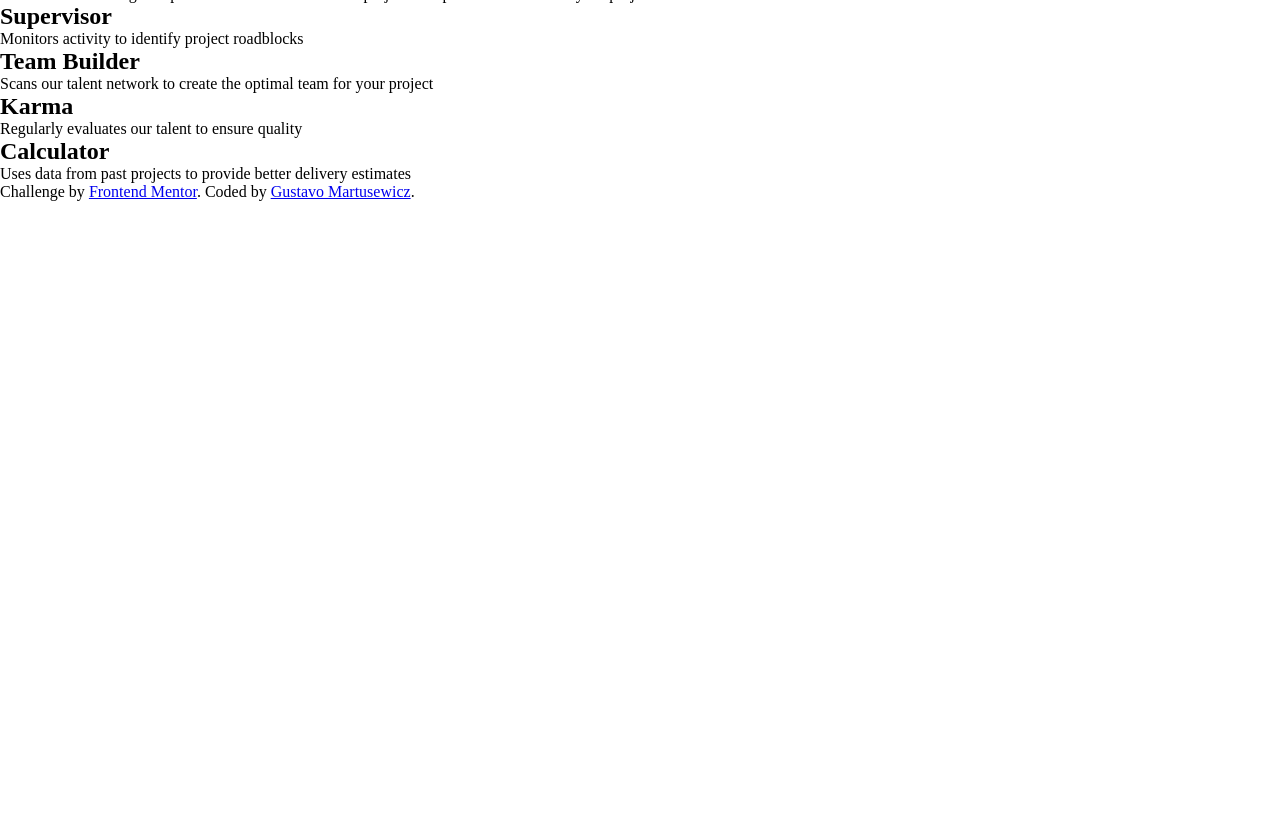
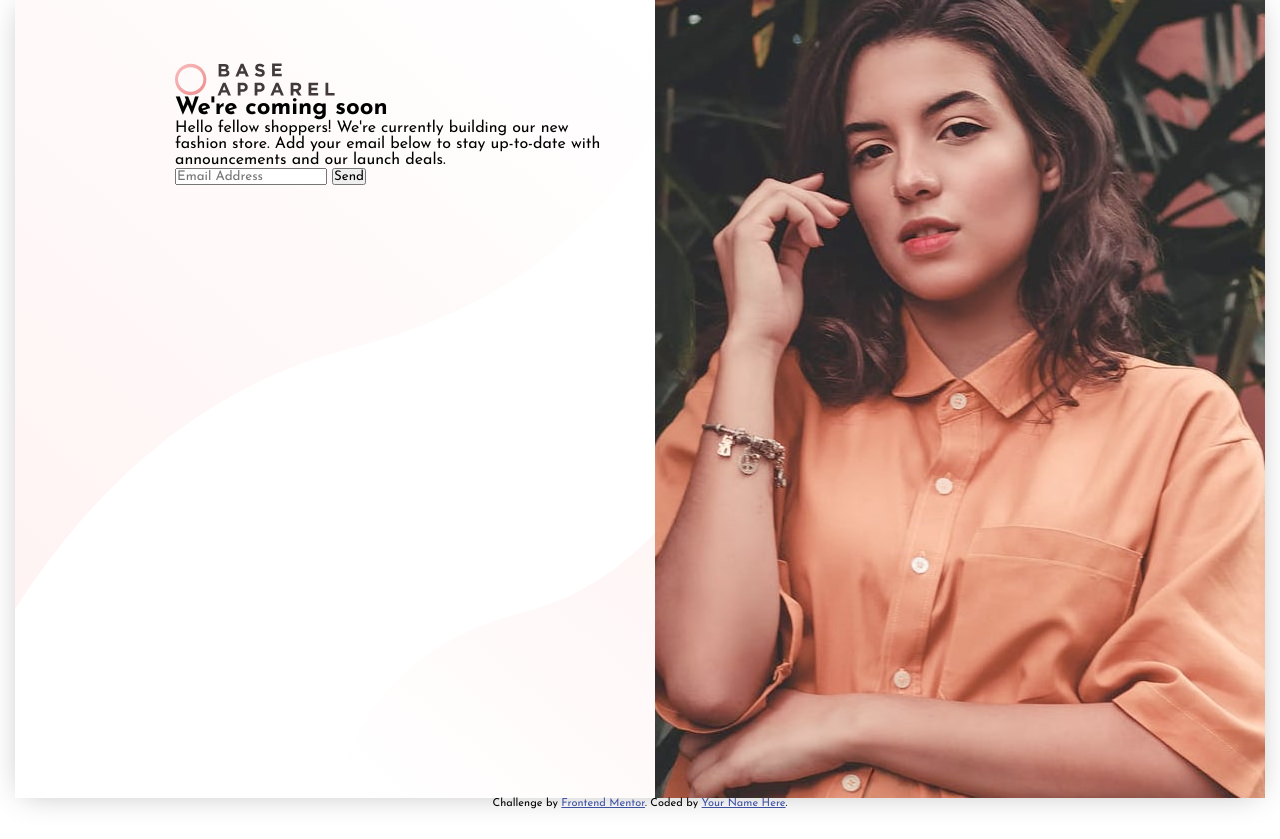
Before and after one commit to gustavom/frontend-mentor-challenge-04, a website: page src/index.html in a window 1280 px wide. Shown: the part 52-891 px from the top of the page. Before the commit the page ends 800 px from the top, so only its background shows below. Drawn offline with nearby package versions, Linux system fonts and the light colour scheme; files that its build step writes are made by us from their sources.

Commit message:
init design

```diff
--- a/src/assets/scss/styles.scss
+++ b/src/assets/scss/styles.scss
@@ -1,4 +1,6 @@
 @import "_mixins.scss";
+$redLight: hsl(0, 36%, 70%);
+$redSoft: hsl(0, 93%, 68%);
 * {
   margin: 0;
   padding: 0;
@@ -23,10 +25,41 @@ body {
 body,
 input,
 button {
+  font-family: "Josefin Sans", sans-serif;
 }
 
-p {
+.main {
+  width: 100%;
+  max-width: 1470px;
+  margin: 0 auto;
+  padding: 50px 15px 30px;
 }
-
-body {
+.comming-soon {
+  width: 100%;
+  box-shadow: 0 2px 30px -8px rgba(0, 0, 0, 0.3);
+  display: flex;
+  @include mqrange(768px, 5000px) {
+    min-height: 800px;
+  }
+  .contents {
+    flex-grow: 1;
+    background: url(../images/bg-pattern-desktop.svg) center no-repeat;
+    background-size: cover;
+    padding: 65px 30px 0 160px;
+    .logo {
+      background: url(../images/logo.svg) center no-repeat;
+      background-size: cover;
+      width: 160px;
+      height: 33px;
+      & > span {
+        position: absolute;
+        left: -9999px;
+      }
+    }
+  }
+  .photo {
+    flex: 0 0 610px;
+    background: url(../images/hero-desktop.jpg) center no-repeat;
+    background-size: cover;
+  }
 }
--- a/src/index.html
+++ b/src/index.html
@@ -1,59 +1,71 @@
 <!DOCTYPE html>
 <html lang="en">
   <head>
-  <meta charset="UTF-8">
-  <meta name="viewport" content="width=device-width, initial-scale=1.0"> <!-- displays site properly based on user's device -->
+    <meta charset="UTF-8" />
+    <meta name="viewport" content="width=device-width, initial-scale=1.0" />
+    <!-- displays site properly based on user's device -->
+    <link href="assets/css/styles.css" rel="stylesheet" />
+    <link rel="preconnect" href="https://fonts.gstatic.com" />
+    <link
+      href="https://fonts.googleapis.com/css2?family=Josefin+Sans:wght@100;200;300;400;500;600;700&display=swap"
+      rel="stylesheet"
+    />
+    <link
+      rel="icon"
+      type="image/png"
+      sizes="32x32"
+      href="./images/favicon-32x32.png"
+    />
 
-  <link rel="icon" type="image/png" sizes="32x32" href="./images/favicon-32x32.png">
-  <link href="https://fonts.googleapis.com/css2?family=Poppins:wght@200;400;600&display=swap" rel="stylesheet">
-  <link href="assets/css/styles.css" rel="stylesheet">
-  <title>Frontend Mentor | Four card feature section</title>
+    <title>Frontend Mentor | Base Apparel coming soon page</title>
 
     <!-- Feel free to remove these styles or customise in your own stylesheet 👍 -->
     <style>
-
+      .attribution {
+        font-size: 11px;
+        text-align: center;
+      }
+      .attribution a {
+        color: hsl(228, 45%, 44%);
+      }
     </style>
   </head>
   <body>
     <main class="main">
+      <section class="comming-soon">
+        <div class="contents">
+          <h1 class="logo">
+            <span>Base Apparel</span>
+          </h1>
+          <h2>We're coming soon</h2>
 
-  <header class="header">
-    <h1>
-      Reliable, efficient delivery
-  <span>Powered by Technology</span>
-    </h1>
+          <p>
+            Hello fellow shoppers! We're currently building our new fashion
+            store. Add your email below to stay up-to-date with announcements
+            and our launch deals.
+          </p>
 
- <p> Our Artificial Intelligence powered tools use millions of project data points
-  to ensure that your project is successful</p>
-  </header>
-
-  <section class="card-wrapper">
-    <div class="card supervisor">
-      <h2>Supervisor</h2>
-      <p>Monitors activity to identify project roadblocks</p>
+          <div class="form">
+            <form>
+              <input
+                type="email"
+                class="input-field"
+                required
+                placeholder="Email Address"
+              />
+              <button>Send</button>
+            </form>
           </div>
-
-    <div class="card team-builder">
-      <h2>Team Builder</h2>
-      <p>Scans our talent network to create the optimal team for your project</p>
         </div>
-
-    <div class="card karma">
-    <h2>Karma</h2>
-    <p>Regularly evaluates our talent to ensure quality</p>
-    </div>
-
-    <div class="card calculator">
-    <h2>Calculator</h2>
-    <p>Uses data from past projects to provide better delivery estimates</p>
-    </div>
+        <div class="photo"></div>
       </section>
-
 
       <footer>
         <p class="attribution">
-      Challenge by <a href="https://www.frontendmentor.io?ref=challenge" target="_blank">Frontend Mentor</a>.
-      Coded by <a href="https://gmartu.work">Gustavo Martusewicz</a>.
+          Challenge by
+          <a href="https://www.frontendmentor.io?ref=challenge" target="_blank"
+            >Frontend Mentor</a
+          >. Coded by <a href="#">Your Name Here</a>.
         </p>
       </footer>
     </main>
```
Also changed, not shown: index.html (deleted, +0 -33 lines). Lines whose indentation alone changed are shown as unchanged.
